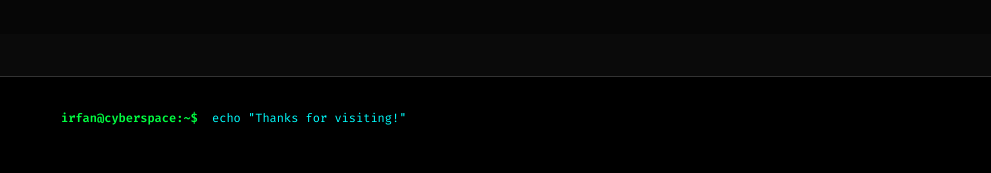
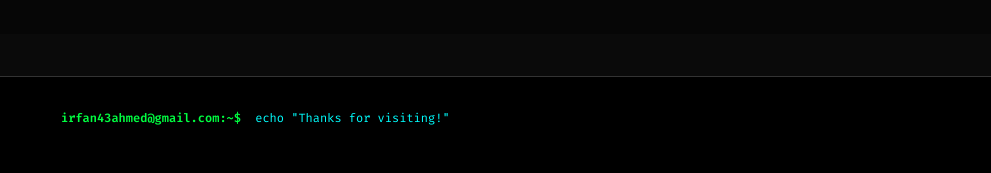
Before and after one commit to irfan420x/New-Project, a plain HTML site: page contact.html in a window 1280 px wide. Shown: the part 1802-1975 px from the top of the page, 0-991 px from the left. Drawn offline with Linux system fonts and the light colour scheme.

Commit message:
Update contact.html

```diff
--- a/contact.html
+++ b/contact.html
@@ -307,7 +307,7 @@
             <div class="footer-content">
                 <div class="footer-left">
                     <p class="terminal-text">
-                        <span class="prompt">irfan@cyberspace:~$</span>
+                        <span class="prompt">irfan43ahmed@gmail.com:~$</span>
                         <span class="command">echo "Thanks for visiting!"</span>
                     </p>
                 </div>
```
